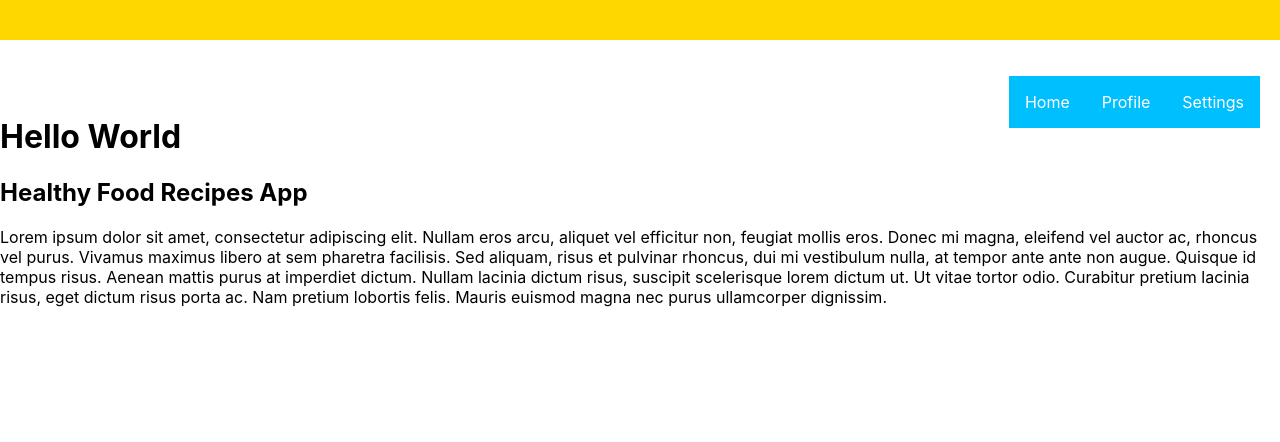
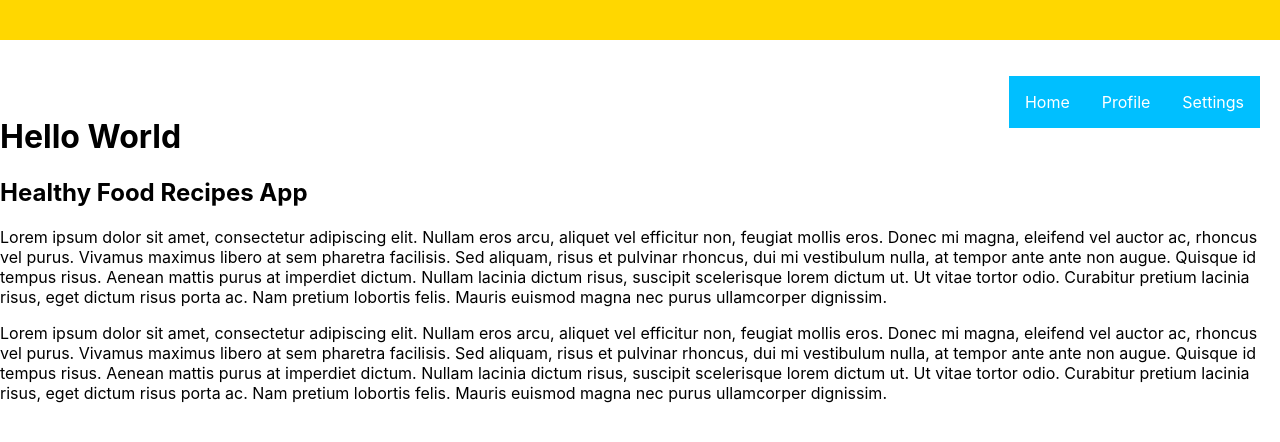
Before and after one commit to lopezg3000/creativeApp, a React (Create React App) app: page / in a window 1280 px wide. Shown: the top 442 px of the page. Built offline with nearby package versions, Linux system fonts and the light colour scheme.

Commit message:
addedHTML5Elements

```diff
--- a/src/components/Information.js
+++ b/src/components/Information.js
@@ -5,7 +5,10 @@ const Heading = () => {
         <div>
             <h1>Hello World</h1>
             <h2>Healthy Food Recipes App</h2> {/*Looking for new title*/}
-            <p>Lorem ipsum dolor sit amet, consectetur adipiscing elit. Nullam eros arcu, aliquet vel efficitur non, feugiat mollis eros. Donec mi magna, eleifend vel auctor ac, rhoncus vel purus. Vivamus maximus libero at sem pharetra facilisis. Sed aliquam, risus et pulvinar rhoncus, dui mi vestibulum nulla, at tempor ante ante non augue. Quisque id tempus risus. Aenean mattis purus at imperdiet dictum. Nullam lacinia dictum risus, suscipit scelerisque lorem dictum ut. Ut vitae tortor odio. Curabitur pretium lacinia risus, eget dictum risus porta ac. Nam pretium lobortis felis. Mauris euismod magna nec purus ullamcorper dignissim.</p>
+            <main>
+                <p>Lorem ipsum dolor sit amet, consectetur adipiscing elit. Nullam eros arcu, aliquet vel efficitur non, feugiat mollis eros. Donec mi magna, eleifend vel auctor ac, rhoncus vel purus. Vivamus maximus libero at sem pharetra facilisis. Sed aliquam, risus et pulvinar rhoncus, dui mi vestibulum nulla, at tempor ante ante non augue. Quisque id tempus risus. Aenean mattis purus at imperdiet dictum. Nullam lacinia dictum risus, suscipit scelerisque lorem dictum ut. Ut vitae tortor odio. Curabitur pretium lacinia risus, eget dictum risus porta ac. Nam pretium lobortis felis. Mauris euismod magna nec purus ullamcorper dignissim.</p>
+                <p>Lorem ipsum dolor sit amet, consectetur adipiscing elit. Nullam eros arcu, aliquet vel efficitur non, feugiat mollis eros. Donec mi magna, eleifend vel auctor ac, rhoncus vel purus. Vivamus maximus libero at sem pharetra facilisis. Sed aliquam, risus et pulvinar rhoncus, dui mi vestibulum nulla, at tempor ante ante non augue. Quisque id tempus risus. Aenean mattis purus at imperdiet dictum. Nullam lacinia dictum risus, suscipit scelerisque lorem dictum ut. Ut vitae tortor odio. Curabitur pretium lacinia risus, eget dictum risus porta ac. Nam pretium lobortis felis. Mauris euismod magna nec purus ullamcorper dignissim.</p>
+            </main>
         </div>
     );
 };
```
